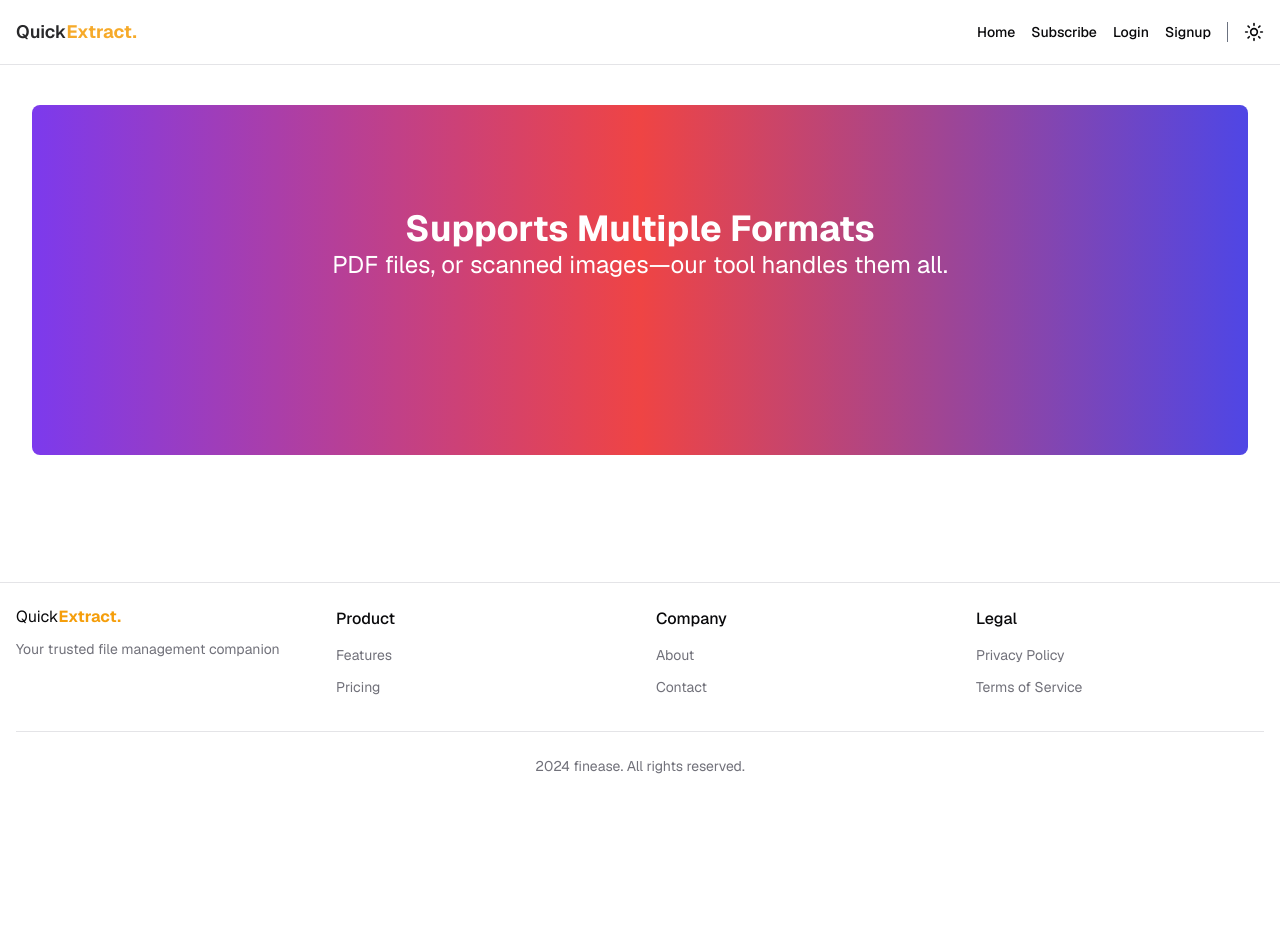
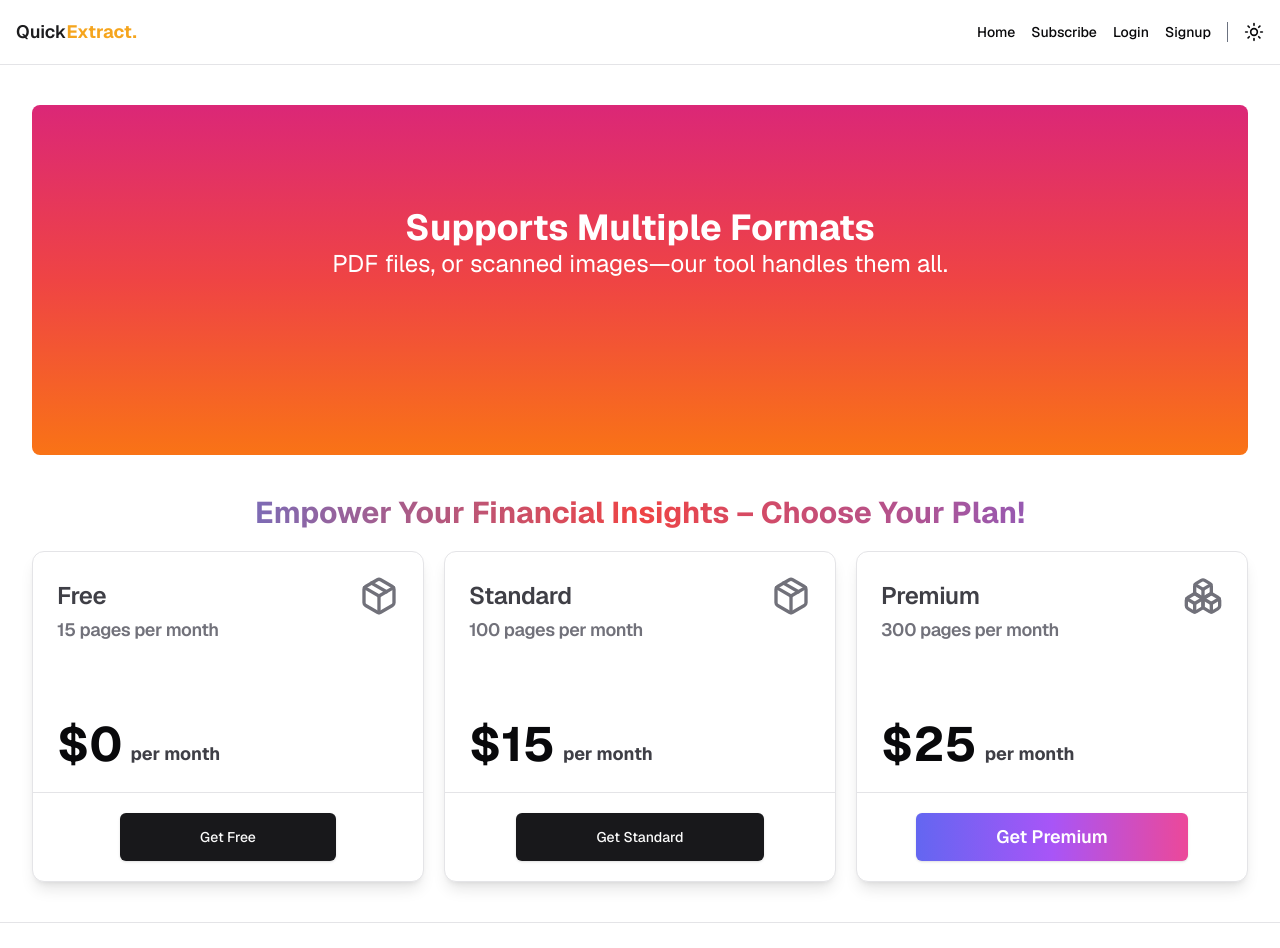
Before and after one commit to parveshh/finease, a Next.js app: page /subscribe in a window 1280 px wide. Shown: the top 948 px of the page. Before the commit the page ends 800 px from the top, so only its background shows below. Built offline with nearby package versions, Linux system fonts and the light colour scheme.

Commit message:
feat: subscription page

```diff
--- a/app/components/AnimatedHero.tsx
+++ b/app/components/AnimatedHero.tsx
@@ -27,7 +27,7 @@
 
 
   return (
-    <div className= {cn("flex items-center flex-col justify-center shadow-zinc-400  bg-gradient-to-r from-pink-500 via-red-500 to-yellow-500 h-[350px] rounded-lg mb-10",className)}>
+    <div className= {cn("flex items-center flex-col justify-center shadow-zinc-400  bg-gradient-to-r from-pink-500 via-red-500 to-yellow-500 h-[350px] rounded-lg mb-5",className)}>
       <div className="relative text-center animate-bounce ease-in-out duration-3000 p-10">
         <h1 className="md:text-4xl sm:text-xl text-2xl transition-all border-x-pink-50  font-bold text-white animate-in fade-in zoom-in">
           {texts[activeIndex].title}
--- a/app/components/GradientButton.tsx
+++ b/app/components/GradientButton.tsx
@@ -5,10 +5,10 @@
     isLoading?: boolean
 }
 export default function GradientButton(props: GradientButtonProps) {
-    const {children, className, isLoading, ...rest} = props
+    const {children, className, variant, isLoading, ...rest} = props
 
     return (
-        <Button disabled={isLoading} className={cn("bg-gradient-to-r from-indigo-500 via-purple-500 to-pink-500 p-5 text-white text-lg font-semibold px-10",className)} {...rest}>
+        <Button disabled={isLoading} className={ variant ? className : cn("bg-gradient-to-r from-indigo-500 via-purple-500 to-pink-500 p-5 text-white text-lg font-semibold px-10",className)} {...rest}>
           <div className="flex gap-2 items-center justify-center">
             {isLoading && <Loader2 className="animate-spin" />}
             <span>{children}</span>
--- a/app/components/textHero.tsx
+++ b/app/components/textHero.tsx
@@ -3,7 +3,7 @@
 }
 export default function TextHero({ text }: TextHeroProps) {
     return (
-        <div className="text-center p-10 bg-gradient-to-l from-indigo-500 via-red-500 to-blue-500 text-transparent bg-clip-text">
+        <div className="text-center p-5 bg-gradient-to-l from-indigo-500 via-red-500 to-blue-500 text-transparent bg-clip-text">
             <h1 className="text-3xl font-bold">{text}</h1>
         </div>
     );
--- a/app/globals.css
+++ b/app/globals.css
@@ -43,19 +43,19 @@
     --sidebar-ring: 217.2 91.2% 59.8%;
   }
   .dark {
-    --background: #090026;
-    --foreground: #d1d1d1%;
+    --background: 240 10% 3.9%;
+    --foreground: 0 0% 98%;
     --card: 240 10% 3.9%;
     --card-foreground: 0 0% 98%;
     --popover: 240 10% 3.9%;
     --popover-foreground: 0 0% 98%;
-    --primary: #ff5b5b;
+    --primary: 0 0% 98%;
     --primary-foreground: 240 5.9% 10%;
-    --secondary: #4851fb;
+    --secondary: 240 3.7% 15.9%;
     --secondary-foreground: 0 0% 98%;
     --muted: 240 3.7% 15.9%;
     --muted-foreground: 240 5% 64.9%;
-    --accent: #59f3ea;
+    --accent: 240 3.7% 15.9%;
     --accent-foreground: 0 0% 98%;
     --destructive: 0 62.8% 30.6%;
     --destructive-foreground: 0 0% 98%;
--- a/app/subscribe/page.tsx
+++ b/app/subscribe/page.tsx
@@ -1,4 +1,16 @@
+import {
+  Card,
+  CardContent,
+  CardDescription,
+  CardFooter,
+  CardHeader,
+  CardTitle,
+} from "@/components/ui/card";
 import AnimatedHero from "../components/AnimatedHero";
+import GradientButton from "../components/GradientButton";
+import TextHero from "../components/textHero";
+import { Boxes, Package } from "lucide-react";
+import { Button } from "@/components/ui/button";
 
 export default function Subscribe() {
   const texts = [
@@ -9,16 +21,121 @@
     },
     {
       title: "Supports Multiple Formats",
-          description:
-            "PDF files, or scanned images—our tool handles them all.",
+      description: "PDF files, or scanned images—our tool handles them all.",
     },
     {
       title: "Data Security Guaranteed",
-          description:
-            "Your financial information stays encrypted and protected.",
+      description: "Your financial information stays encrypted and protected.",
     },
   ];
   return (
-      <AnimatedHero className="bg-gradient-to-r from-violet-600 to-indigo-600" texts={texts} />
+    <div className="flex flex-col">
+      <AnimatedHero
+        className="bg-gradient-to-b from-[#db2777] via-[#ef4444] to-[#f97316]"
+        texts={texts}
+      />
+      <TextHero text="Empower Your Financial Insights – Choose Your Plan!" />
+      <div className="flex flex-col md:flex-row justify-evenly transition-all duration-300 gap-5">
+        <Card className="shadow-lg flex-1">
+          <CardHeader>
+            <CardTitle>
+              <div className="flex flex-row gap-2 items-center w-full justify-between">
+                <h6 className="font-semibold text-2xl text-zinc-700 text-center dark:text-zinc-200">
+                  Free
+                </h6>
+                <Package size={40} className="text-zinc-500 dark:text-zinc-200" />
+              </div>
+              <CardDescription>
+                <p className="text-lg text-zinc-500 dark:text-zinc-200">
+                  15 pages per month
+                </p>
+              </CardDescription>
+            </CardTitle>
+          </CardHeader>
+            <CardContent className="border-b">
+              <div className="flex flex-row gap-2 text-5xl font-bold items-end w-full h-[100px] justify-items-end">
+                $0
+                <span className="text-lg text-zinc-700 text-center dark:text-zinc-200">
+                  per month
+                </span>
+              </div>
+            </CardContent>
+
+          <CardFooter className="p-5">
+            <div className="flex items-center w-full justify-center">
+              <Button variant="default" size="lg" className="p-6 px-20">
+                Get Free
+              </Button>
+            </div>
+          </CardFooter>
+        </Card>
+        <Card className="shadow-lg flex-1">
+          <CardHeader>
+            <CardTitle>
+              <div className="flex flex-row gap-2 items-center w-full justify-between">
+                <h6 className="font-semibold text-2xl text-zinc-700 text-center dark:text-zinc-200">
+                  Standard
+                </h6>
+                <Package size={40} className="text-zinc-500 dark:text-zinc-200" />
+              </div>
+              <CardDescription>
+                <p className="text-lg text-zinc-500 dark:text-zinc-200">
+                  100 pages per month
+                </p>
+              </CardDescription>
+            </CardTitle>
+            </CardHeader>
+            <CardContent className="border-b">
+              <div className="flex flex-row gap-2 text-5xl font-bold items-end w-full h-[100px] justify-items-end">
+                $15{" "}
+                <span className="text-lg text-zinc-700 text-center dark:text-zinc-200">
+                  per month
+                </span>
+              </div>
+            </CardContent>
+            <CardFooter className="p-5">
+            <div className="flex items-center w-full justify-center">
+              <Button size="lg" variant="default" className="p-6 px-20">
+                Get Standard
+              </Button>
+            </div>
+            </CardFooter>
+
+        </Card>
+        <Card className="shadow-lg flex-1">
+          <CardHeader>
+            <CardTitle>
+              <div className="flex flex-row gap-2 items-center w-full justify-between">
+                <h6 className="font-semibold text-2xl text-zinc-700 text-center dark:text-zinc-200">
+                  Premium
+                </h6>
+                <Boxes size={40} className="text-zinc-500 dark:text-zinc-200" />
+              </div>
+              <CardDescription>
+                <p className="text-lg text-zinc-500 dark:text-zinc-200">
+                  300 pages per month
+                </p>
+              </CardDescription>
+            </CardTitle>
+          </CardHeader>
+            <CardContent className="border-b">
+              <div className="flex flex-row gap-2 text-5xl font-bold items-end w-full h-[100px] justify-items-end">
+                $25{" "}
+                <span className="text-lg text-zinc-700 text-center dark:text-zinc-200">
+                  per month
+                </span>
+              </div>
+            </CardContent>
+
+          <CardFooter className="p-5">
+          <div className="flex items-center w-full justify-center">
+              <GradientButton  className="p-6 px-20">
+                Get Premium
+              </GradientButton>
+            </div>
+          </CardFooter>
+        </Card>
+      </div>
+    </div>
   );
 }
```
Lines whose indentation alone changed are shown as unchanged.
